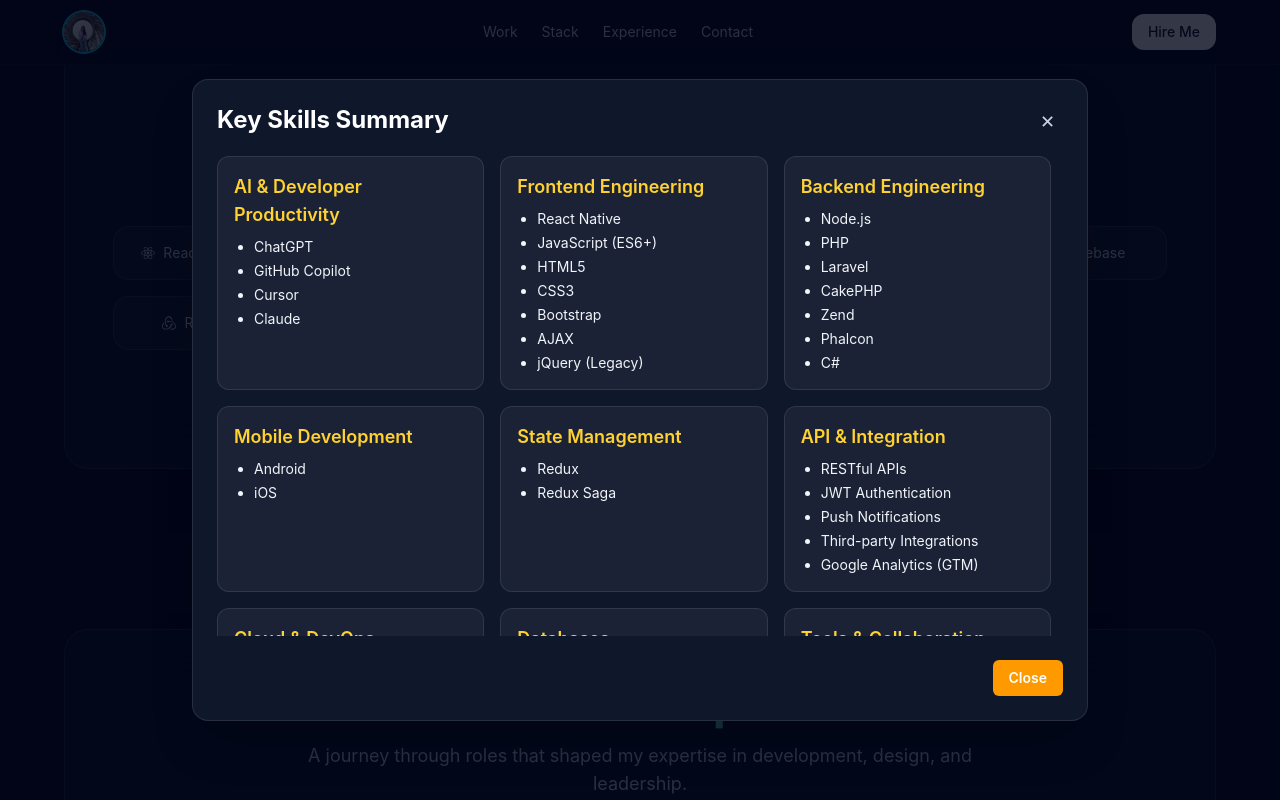
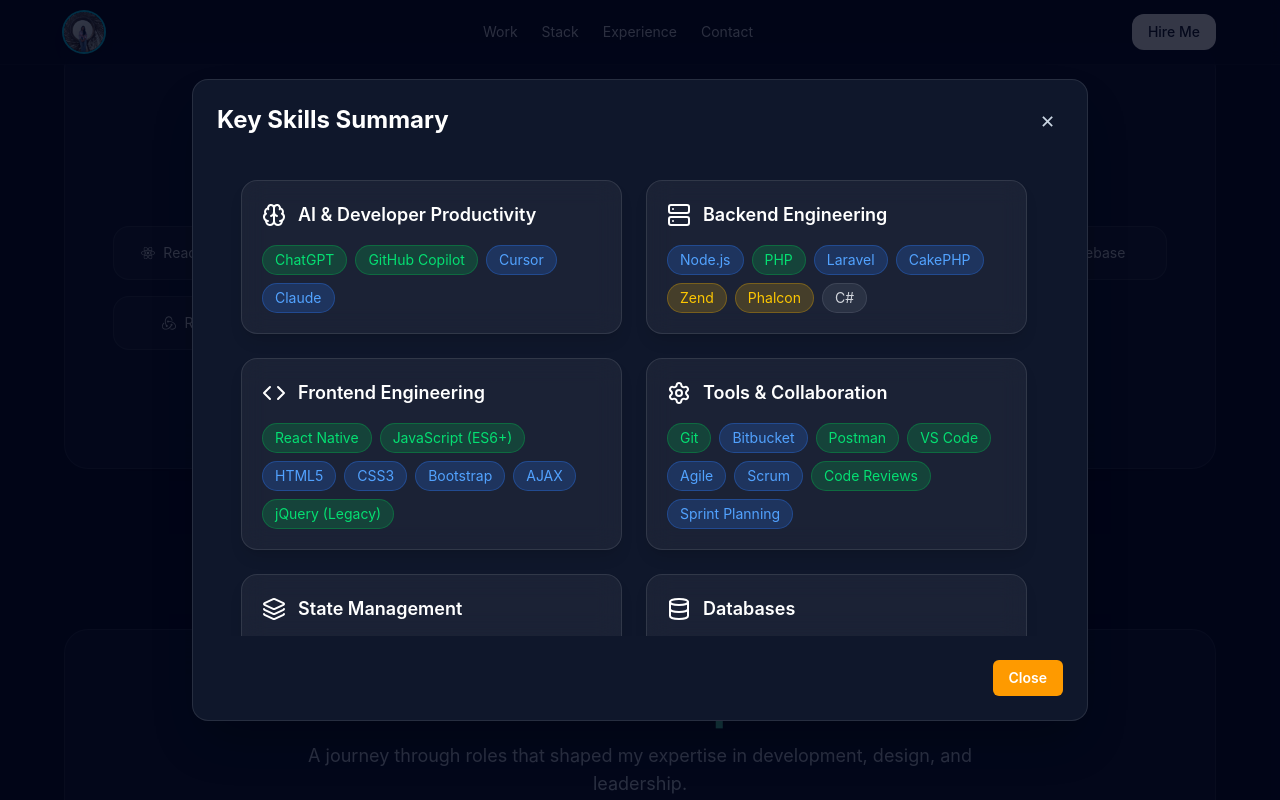
Before and after one commit to deekshasahu1807/diksha-portfolio, a React (Vite) app: page / in a window 1280 px wide. Both pictures are taken after a click on the button "View More". Shown: the part 3434-4234 px from the top of the page. Built offline with nearby package versions, Linux system fonts and the light colour scheme.

Commit message:
Skills: More section UI Update

```diff
--- a/package.json
+++ b/package.json
@@ -12,6 +12,7 @@
   "dependencies": {
     "@tailwindcss/vite": "^4.2.1",
     "framer-motion": "^12.38.0",
+    "lucide-react": "^1.6.0",
     "react": "^19.2.4",
     "react-dom": "^19.2.4",
     "react-helmet": "^6.1.0",
--- a/src/Components/Common/Data.jsx
+++ b/src/Components/Common/Data.jsx
@@ -106,108 +106,101 @@
 ];
 
 export const skillCategories = [
-  {
+    {
     title: "AI & Developer Productivity",
     items: [
-      "ChatGPT",
-      "GitHub Copilot",
-      "Cursor",
-      "Claude"
+      { name: "ChatGPT", level: "Expert" },
+      { name: "GitHub Copilot", level: "Expert" },
+      { name: "Cursor", level: "Advanced" },
+      { name: "Claude", level: "Advanced" }
+    ]
+  },
+  {
+    title: "Backend Engineering",
+    items: [
+      { name: "Node.js", level: "Advanced" },
+      { name: "PHP", level: "Expert" },
+      { name: "Laravel", level: "Advanced" },
+      { name: "CakePHP", level: "Advanced" },
+      { name: "Zend", level: "Intermediate" },
+      { name: "Phalcon", level: "Intermediate" },
+      { name: "C#", level: "Beginner" }
     ]
   },
   {
     title: "Frontend Engineering",
     items: [
-      "React Native",
-      "JavaScript (ES6+)",
-      "HTML5",
-      "CSS3",
-      "Bootstrap",
-      "AJAX",
-      "jQuery (Legacy)"
+      { name: "React Native", level: "Expert" },
+      { name: "JavaScript (ES6+)", level: "Expert" },
+      { name: "HTML5", level: "Advanced" },
+      { name: "CSS3", level: "Advanced" },
+      { name: "Bootstrap", level: "Advanced" },
+      { name: "AJAX", level: "Advanced" },
+      { name: "jQuery (Legacy)", level: "Expert" }
     ]
   },
   {
-    title: "Backend Engineering",
+    title: "Tools & Collaboration",
     items: [
-      "Node.js",
-      "PHP",
-      "Laravel",
-      "CakePHP",
-      "Zend",
-      "Phalcon",
-      "C#"
-    ]
-  },
-  {
-    title: "Mobile Development",
-    items: [
-      "Android",
-      "iOS"
+      { name: "Git", level: "Expert" },
+      { name: "Bitbucket", level: "Advanced" },
+      { name: "Postman", level: "Expert" },
+      { name: "VS Code", level: "Expert" },
+      { name: "Agile", level: "Advanced" },
+      { name: "Scrum", level: "Advanced" },
+      { name: "Code Reviews", level: "Expert" },
+      { name: "Sprint Planning", level: "Advanced" }
     ]
   },
   {
     title: "State Management",
     items: [
-      "Redux",
-      "Redux Saga"
+      { name: "Redux", level: "Advanced" },
+      { name: "Redux Saga", level: "Advanced" }
+    ]
+  },
+  {
+    title: "Databases",
+    items: [
+      { name: "MySQL", level: "Expert" },
+      { name: "SQL Server", level: "Advanced" }
+    ]
+  },
+  {
+    title: "CMS & eCommerce",
+    items: [
+      { name: "WordPress", level: "Advanced" },
+      { name: "PrestaShop", level: "Advanced" },
+      { name: "OpenCart", level: "Intermediate" }
+    ]
+  },
+  {
+    title: "Cloud & DevOps",
+    items: [
+      { name: "AWS Lambda", level: "Expert" },
+      { name: "SQS", level: "Advanced" },
+      { name: "Firebase", level: "Advanced" },
+      { name: "Docker", level: "Intermediate" },
+      { name: "CI/CD", level: "Advanced" }
     ]
   },
   {
     title: "API & Integration",
     items: [
-      "RESTful APIs",
-      "JWT Authentication",
-      "Push Notifications",
-      "Third-party Integrations",
-      "Google Analytics (GTM)"
-    ]
-  },
-  {
-    title: "Cloud & DevOps",
-    items: [
-      "AWS Lambda",
-      "SQS",
-      "Firebase",
-      "Docker",
-      "CI/CD"
-    ]
-  },
-  {
-    title: "Databases",
-    items: [
-      "MySQL",
-      "SQL Server"
-    ]
-  },
-  {
-    title: "Tools & Collaboration",
-    items: [
-      "Git",
-      "Bitbucket",
-      "Postman",
-      "VS Code",
-      "Agile",
-      "Scrum",
-      "Code Reviews",
-      "Sprint Planning"
-    ]
-  },
-  {
-    title: "CMS & eCommerce",
-    items: [
-      "WordPress",
-      "PrestaShop",
-      "OpenCart"
+      { name: "RESTful APIs", level: "Expert" },
+      { name: "JWT Authentication", level: "Advanced" },
+    //   { name: "Push Notifications", level: "Advanced" },
+      { name: "Third-party Integrations", level: "Expert" },
+      { name: "Google Analytics (GTM)", level: "Advanced" }
     ]
   },
   {
     title: "Capabilities",
     items: [
-      "Push Notifications",
-      "Real-time Data Sync",
-      "Scalable API Architecture",
-      "Authentication Systems"
+      { name: "Push Notifications", level: "Advanced" },
+      { name: "Real-time Data Sync", level: "Advanced" },
+      { name: "Scalable API Architecture", level: "Expert" },
+      { name: "Authentication Systems", level: "Expert" }
     ]
   }
 ];
--- /dev/null
+++ b/src/Components/Common/SkillsModal.jsx
@@ -0,0 +1,97 @@
+import { motion } from "framer-motion";
+import {
+  Code,
+  Server,
+  Smartphone,
+  Database,
+  Cloud,
+  Settings,
+  Layers,
+  Zap,
+  Brain,
+  ShoppingCart,
+  Bell
+} from "lucide-react";
+import { skillCategories } from "./Data";
+
+const categoryIcons = {
+  "Frontend Engineering": Code,
+  "Backend Engineering": Server,
+  "Mobile Development": Smartphone,
+  "Databases": Database,
+  "Cloud & DevOps": Cloud,
+  "Tools & Collaboration": Settings,
+  "State Management": Layers,
+  "API & Integration": Zap,
+  "AI & Developer Productivity": Brain,
+  "CMS & eCommerce": ShoppingCart,
+  "Capabilities": Bell
+};
+
+const getLevelStyles = (level) => {
+  switch (level) {
+    case "Expert":
+      return "bg-green-500/20 text-green-400 border-green-500/30";
+    case "Advanced":
+      return "bg-blue-500/20 text-blue-400 border-blue-500/30";
+    case "Intermediate":
+      return "bg-yellow-500/20 text-yellow-400 border-yellow-500/30";
+    default:
+      return "bg-gray-500/20 text-gray-300 border-gray-500/30";
+  }
+};
+
+export default function SkillsSection() {
+    return (
+        <div className="max-h-[60vh] overflow-y-auto pr-3">
+            <div className="grid grid-cols-1 md:grid-cols-2 gap-6 p-6">
+                {skillCategories.map((category, idx) => {
+                    const Icon = categoryIcons[category.title] || Code;
+
+                    return (
+                        <motion.div
+                            key={idx}
+                            initial={{ opacity: 0, y: 20 }}
+                            whileInView={{ opacity: 1, y: 0 }}
+                            transition={{ duration: 0.4, delay: idx * 0.1 }}
+                        >
+                            <div className="rounded-2xl border border-white/10 bg-white/5 backdrop-blur-md shadow-lg hover:shadow-2xl transition-all duration-300 p-5">
+                                <div className="flex items-center gap-3 mb-4">
+                                    <Icon className="w-6 h-6 text-white" />
+                                    <h2 className="text-lg font-semibold text-white">
+                                        {category.title}
+                                    </h2>
+                                </div>
+
+                                <div className="flex flex-wrap gap-2">
+                                    {category.items.map((skill, i) => (
+                                        <motion.div
+                                            key={i}
+                                            whileHover={{ scale: 1.08 }}
+                                            className="relative group cursor-pointer"
+                                        >
+                                            <div
+                                                className={`px-3 py-1 text-sm rounded-full border ${getLevelStyles(
+                                                    skill.level
+                                                )}`}
+                                            >
+                                                {skill.name}
+                                            </div>
+
+                                            {/* Tooltip */}
+                                            <div className="absolute bottom-full left-1/2 -translate-x-1/2 mb-2 hidden group-hover:block">
+                                                <div className="bg-black text-white text-xs px-2 py-1 rounded shadow-lg whitespace-nowrap">
+                                                    {skill.level}
+                                                </div>
+                                            </div>
+                                        </motion.div>
+                                    ))}
+                                </div>
+                            </div>
+                        </motion.div>
+                    );
+                })}
+            </div>
+        </div>
+    );
+}
--- a/src/Components/Skills.jsx
+++ b/src/Components/Skills.jsx
@@ -1,6 +1,8 @@
 import { useState } from "react";
-import { skillsData, skillCategories } from "./Common/Data";
+import { skillsData } from "./Common/Data";
 import Section from "./Common/Section";
+
+import SkillsSection from "./Common/SkillsModal";
 
 export default function Skills() {
     const [isModalOpen, setIsModalOpen] = useState(false);
@@ -53,7 +55,9 @@
                             </button>
                         </div>
 
-                        <div className="max-h-[60vh] overflow-y-auto pr-3">
+                        <SkillsSection />
+
+                        {/* <div className="max-h-[60vh] overflow-y-auto pr-3">
                             <div className="grid grid-cols-1 gap-4 sm:grid-cols-2 md:grid-cols-3">
                                 {skillCategories.map((category) => (
                                     <div key={category.title} className="rounded-xl border border-white/10 bg-white/5 p-4">
@@ -66,7 +70,8 @@
                                     </div>
                                 ))}
                             </div>
-                        </div>
+                        </div> */}
+
 
                         <div className="mt-6 text-right">
                             <button
```
